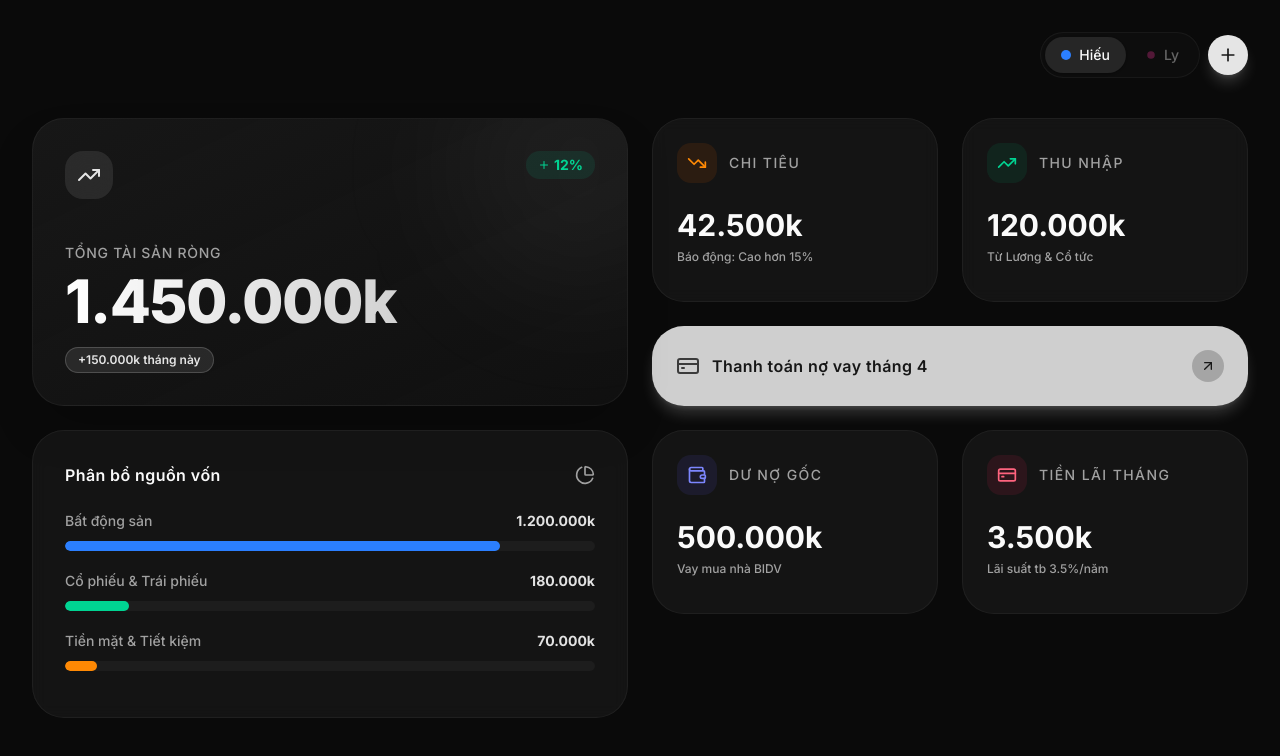
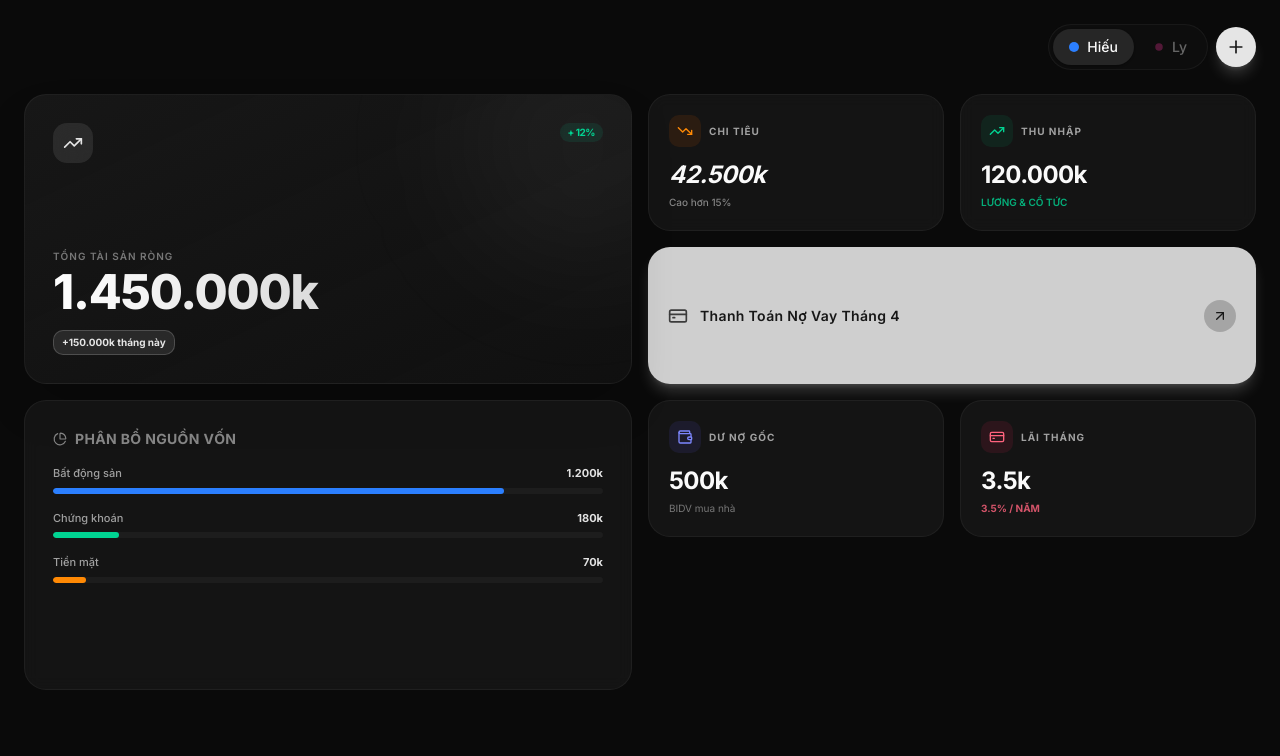
Before and after one commit to tuphucsinh/bctcgd, a Next.js app: page / in a window 1280 px wide. Shown: the top 756 px of the page. Built offline with nearby package versions, Linux system fonts and the light colour scheme.

Commit message:
UI: Optimize Bento Grid to compact mode with smaller cards and tight spacing

```diff
--- a/src/app/page.tsx
+++ b/src/app/page.tsx
@@ -24,9 +24,9 @@ export default function Home() {
   const [currentUser, setCurrentUser] = useState(users[0]);
 
   return (
-    <main className="flex-1 overflow-y-auto bg-background p-4 md:p-8">
+    <main className="flex-1 overflow-y-auto bg-background p-4 md:p-6">
       {/* Header bar with user switcher */}
-      <header className="mb-10 flex flex-col gap-4 md:flex-row md:items-center md:justify-between">
+      <header className="mb-6 flex items-center justify-end gap-3">
         <div />
 
         <div className="flex items-center gap-2">
@@ -65,31 +65,31 @@ export default function Home() {
       </header>
 
       {/* Bento Grid layout continues here... */}
-      <div className="grid grid-cols-1 gap-4 md:grid-cols-4 md:grid-rows-6 lg:gap-6">
+      <div className="grid grid-cols-1 gap-4 md:grid-cols-4 md:grid-rows-4 lg:grid-rows-5">
 
         {/* Total Assets - Large center highlight */}
         <motion.div
           initial={{ opacity: 0, scale: 0.95 }}
           animate={{ opacity: 1, scale: 1 }}
-          className="col-span-1 flex flex-col justify-between rounded-[2rem] border border-white/5 bg-gradient-to-br from-card to-card/50 p-6 shadow-2xl md:col-span-2 md:row-span-3 lg:p-8 relative overflow-hidden group"
+          className="col-span-1 flex flex-col justify-between rounded-3xl border border-white/5 bg-gradient-to-br from-card to-card/50 p-6 shadow-2xl md:col-span-2 md:row-span-2 lg:p-7 relative overflow-hidden group"
         >
           <div className="absolute top-0 right-0 w-64 h-64 bg-primary/5 rounded-full blur-3xl -mr-20 -mt-20 group-hover:bg-primary/10 transition-colors duration-700" />
 
           <div className="flex items-start justify-between relative z-10">
-            <div className="h-12 w-12 rounded-2xl bg-primary/10 p-3 text-primary backdrop-blur-md">
+            <div className="h-10 w-10 rounded-xl bg-primary/10 p-2.5 text-primary backdrop-blur-md">
               <TrendingUp className="h-full w-full" />
             </div>
-            <div className="flex items-center gap-1 text-sm font-bold text-emerald-400 bg-emerald-400/10 px-3 py-1 rounded-full">
-              <Plus className="h-3 w-3" /> 12%
+            <div className="flex items-center gap-1 text-[10px] font-bold text-emerald-400 bg-emerald-400/10 px-2 py-0.5 rounded-full uppercase tracking-tighter">
+              + 12%
             </div>
           </div>
-          <div className="relative z-10 mt-12 md:mt-0">
-            <p className="text-sm font-medium text-muted-foreground uppercase tracking-wider">Tổng tài sản ròng</p>
-            <h2 className="mt-2 text-4xl font-extrabold tracking-tight md:text-5xl lg:text-6xl bg-clip-text text-transparent bg-gradient-to-r from-white to-white/70">
+          <div className="relative z-10 mt-8 md:mt-4">
+            <p className="text-[10px] font-semibold text-muted-foreground uppercase tracking-widest opacity-70">Tổng tài sản ròng</p>
+            <h2 className="mt-1 text-3xl font-extrabold tracking-tight md:text-4xl lg:text-5xl bg-clip-text text-transparent bg-gradient-to-r from-white to-white/70">
               1.450.000k
             </h2>
-            <div className="mt-4 flex gap-2">
-              <span className="inline-flex items-center rounded-full bg-primary/10 px-3 py-1 text-xs font-semibold text-primary border border-primary/20">
+            <div className="mt-3">
+              <span className="inline-flex items-center rounded-lg bg-primary/10 px-2 py-1 text-[10px] font-bold text-primary border border-primary/20">
                 +150.000k tháng này
               </span>
             </div>
@@ -101,17 +101,17 @@ export default function Home() {
           initial={{ opacity: 0, y: 20 }}
           animate={{ opacity: 1, y: 0 }}
           transition={{ delay: 0.1 }}
-          className="col-span-1 rounded-[2rem] border border-white/5 bg-card/80 backdrop-blur-sm p-6 hover:bg-accent/40 transition-colors md:row-span-2"
+          className="col-span-1 rounded-3xl border border-white/5 bg-card/80 backdrop-blur-sm p-5 hover:bg-accent/40 transition-colors md:row-span-1"
         >
-          <div className="flex items-center gap-3">
-            <div className="rounded-xl bg-orange-500/10 p-2.5 text-orange-400">
-              <TrendingDown className="h-5 w-5" />
+          <div className="flex items-center gap-2">
+            <div className="rounded-lg bg-orange-500/10 p-2 text-orange-400">
+              <TrendingDown className="h-4 w-4" />
             </div>
-            <span className="text-sm font-medium text-muted-foreground uppercase tracking-widest">Chi tiêu</span>
+            <span className="text-[10px] font-bold text-muted-foreground uppercase tracking-widest">Chi tiêu</span>
           </div>
-          <div className="mt-4 lg:mt-6">
-            <div className="text-2xl lg:text-3xl font-bold">42.500k</div>
-            <p className="mt-1.5 text-xs text-muted-foreground font-medium">Báo động: Cao hơn 15%</p>
+          <div className="mt-3">
+            <div className="text-xl lg:text-2xl font-bold italic tracking-tight">42.500k</div>
+            <p className="mt-1 text-[10px] text-muted-foreground/80 font-medium">Cao hơn 15%</p>
           </div>
         </motion.div>
 
@@ -120,17 +120,17 @@ export default function Home() {
           initial={{ opacity: 0, y: 20 }}
           animate={{ opacity: 1, y: 0 }}
           transition={{ delay: 0.2 }}
-          className="col-span-1 rounded-[2rem] border border-white/5 bg-card/80 backdrop-blur-sm p-6 hover:bg-accent/40 transition-colors md:row-span-2"
+          className="col-span-1 rounded-3xl border border-white/5 bg-card/80 backdrop-blur-sm p-5 hover:bg-accent/40 transition-colors md:row-span-1"
         >
-          <div className="flex items-center gap-3">
-            <div className="rounded-xl bg-emerald-500/10 p-2.5 text-emerald-400">
-              <TrendingUp className="h-5 w-5" />
+          <div className="flex items-center gap-2">
+            <div className="rounded-lg bg-emerald-500/10 p-2 text-emerald-400">
+              <TrendingUp className="h-4 w-4" />
             </div>
-            <span className="text-sm font-medium text-muted-foreground uppercase tracking-widest">Thu nhập</span>
+            <span className="text-[10px] font-bold text-muted-foreground uppercase tracking-widest">Thu nhập</span>
           </div>
-          <div className="mt-4 lg:mt-6">
-            <div className="text-2xl lg:text-3xl font-bold">120.000k</div>
-            <p className="mt-1.5 text-xs text-muted-foreground font-medium">Từ Lương & Cổ tức</p>
+          <div className="mt-3">
+            <div className="text-xl lg:text-2xl font-bold tracking-tight">120.000k</div>
+            <p className="mt-1 text-[10px] text-emerald-400/80 font-semibold uppercase">Lương & Cổ tức</p>
           </div>
         </motion.div>
 
@@ -139,11 +139,11 @@ export default function Home() {
           initial={{ opacity: 0, y: 20 }}
           animate={{ opacity: 1, y: 0 }}
           transition={{ delay: 0.3 }}
-          className="col-span-1 flex items-center justify-between rounded-[2rem] bg-primary/90 hover:bg-primary p-6 text-primary-foreground transition-all cursor-pointer group shadow-lg shadow-primary/20 md:col-span-2 md:row-span-1"
+          className="col-span-1 flex items-center justify-between rounded-3xl bg-primary/90 hover:bg-primary px-5 py-4 text-primary-foreground transition-all cursor-pointer group shadow-lg shadow-primary/20 md:col-span-2 md:row-span-1"
         >
           <div className="flex items-center gap-3">
-            <CreditCard className="h-6 w-6 opacity-80" />
-            <span className="font-semibold tracking-wide">Thanh toán nợ vay tháng 4</span>
+            <CreditCard className="h-5 w-5 opacity-80" />
+            <span className="text-sm font-semibold tracking-wide capitalize">Thanh toán nợ vay tháng 4</span>
           </div>
           <div className="rounded-full bg-black/20 p-2 group-hover:bg-black/40 transition-colors">
             <ArrowUpRight className="h-4 w-4" />
@@ -155,24 +155,25 @@ export default function Home() {
           initial={{ opacity: 0, y: 20 }}
           animate={{ opacity: 1, y: 0 }}
           transition={{ delay: 0.4 }}
-          className="col-span-1 rounded-[2rem] border border-white/5 bg-card/80 backdrop-blur-sm p-6 md:col-span-2 md:row-span-3 lg:p-8"
+          className="col-span-1 rounded-3xl border border-white/5 bg-card/80 backdrop-blur-sm p-6 md:col-span-2 md:row-span-2 lg:p-7"
         >
-          <div className="mb-6 flex items-center justify-between">
-            <h3 className="font-semibold tracking-wide">Phân bổ nguồn vốn</h3>
-            <PieChart className="h-5 w-5 text-muted-foreground" />
+          <div className="mb-4 flex items-center justify-between">
+            <h3 className="text-sm font-bold tracking-wide uppercase opacity-80 text-muted-foreground flex items-center gap-2">
+               <PieChart className="h-3.5 w-3.5" /> Phân bổ nguồn vốn
+            </h3>
           </div>
-          <div className="space-y-5">
+          <div className="space-y-4">
             {[
-              { label: "Bất động sản", amount: "1.200.000k", percentage: 82, color: "bg-blue-500" },
-              { label: "Cổ phiếu & Trái phiếu", amount: "180.000k", percentage: 12, color: "bg-emerald-400" },
-              { label: "Tiền mặt & Tiết kiệm", amount: "70.000k", percentage: 6, color: "bg-orange-400" },
+              { label: "Bất động sản", amount: "1.200k", percentage: 82, color: "bg-blue-500" },
+              { label: "Chứng khoán", amount: "180k", percentage: 12, color: "bg-emerald-400" },
+              { label: "Tiền mặt", amount: "70k", percentage: 6, color: "bg-orange-400" },
             ].map((item) => (
               <div key={item.label} className="group cursor-pointer">
-                <div className="mb-2.5 flex items-center justify-between text-sm">
+                <div className="mb-1.5 flex items-center justify-between text-[11px]">
                   <span className="text-muted-foreground font-medium">{item.label}</span>
                   <span className="font-bold text-foreground/90">{item.amount}</span>
                 </div>
-                <div className="h-2.5 w-full overflow-hidden rounded-full bg-accent/50 box-border">
+                <div className="h-1.5 w-full overflow-hidden rounded-full bg-accent/50 box-border">
                   <motion.div
                     initial={{ width: 0 }}
                     animate={{ width: `${item.percentage}%` }}
@@ -189,17 +190,17 @@ export default function Home() {
           initial={{ opacity: 0, y: 20 }}
           animate={{ opacity: 1, y: 0 }}
           transition={{ delay: 0.5 }}
-          className="col-span-1 rounded-[2rem] border border-white/5 bg-card/80 p-6 md:row-span-2"
+          className="col-span-1 rounded-3xl border border-white/5 bg-card/80 p-5 md:row-span-1"
         >
-          <div className="flex items-center gap-3">
-            <div className="rounded-xl bg-indigo-500/10 p-2.5 text-indigo-400">
-              <Wallet className="h-5 w-5" />
+          <div className="flex items-center gap-2">
+            <div className="rounded-lg bg-indigo-500/10 p-2 text-indigo-400">
+              <Wallet className="h-4 w-4" />
             </div>
-            <span className="text-sm font-medium text-muted-foreground uppercase tracking-widest">Dư nợ gốc</span>
+            <span className="text-[10px] font-bold text-muted-foreground uppercase tracking-widest">Dư nợ gốc</span>
           </div>
-          <div className="mt-4 lg:mt-6">
-            <div className="text-2xl lg:text-3xl font-bold">500.000k</div>
-            <p className="mt-1.5 text-xs text-muted-foreground font-medium">Vay mua nhà BIDV</p>
+          <div className="mt-3">
+            <div className="text-xl lg:text-2xl font-bold tracking-tight">500k</div>
+            <p className="mt-1 text-[10px] text-muted-foreground/70">BIDV mua nhà</p>
           </div>
         </motion.div>
 
@@ -207,17 +208,17 @@ export default function Home() {
           initial={{ opacity: 0, y: 20 }}
           animate={{ opacity: 1, y: 0 }}
           transition={{ delay: 0.6 }}
-          className="col-span-1 rounded-[2rem] border border-white/5 bg-card/80 p-6 md:row-span-2"
+          className="col-span-1 rounded-3xl border border-white/5 bg-card/80 p-5 md:row-span-1"
         >
-          <div className="flex items-center gap-3">
-            <div className="rounded-xl bg-rose-500/10 p-2.5 text-rose-400">
-              <CreditCard className="h-5 w-5" />
+          <div className="flex items-center gap-2">
+            <div className="rounded-lg bg-rose-500/10 p-2 text-rose-400">
+              <CreditCard className="h-4 w-4" />
             </div>
-            <span className="text-sm font-medium text-muted-foreground uppercase tracking-widest">Tiền lãi tháng</span>
+            <span className="text-[10px] font-bold text-muted-foreground uppercase tracking-widest">Lãi tháng</span>
           </div>
-          <div className="mt-4 lg:mt-6">
-            <div className="text-2xl lg:text-3xl font-bold">3.500k</div>
-            <p className="mt-1.5 text-xs text-muted-foreground font-medium">Lãi suất tb 3.5%/năm</p>
+          <div className="mt-3">
+            <div className="text-xl lg:text-2xl font-bold tracking-tight">3.5k</div>
+            <p className="mt-1 text-[10px] text-rose-400/80 font-bold uppercase">3.5% / Năm</p>
           </div>
         </motion.div>
       </div>
```
